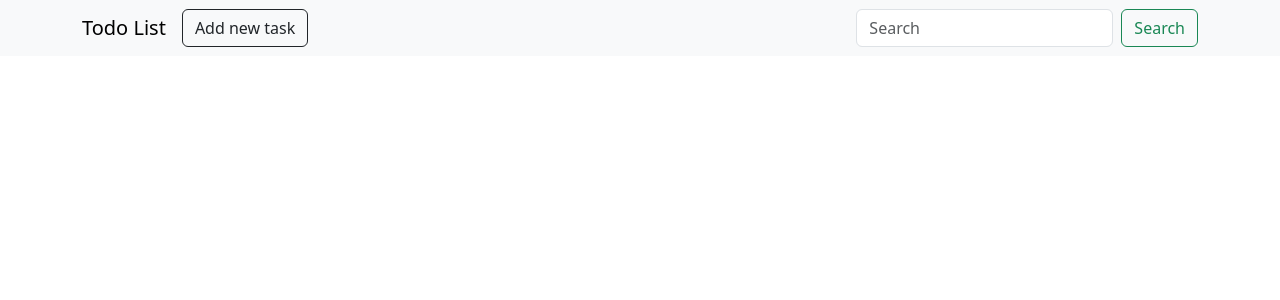
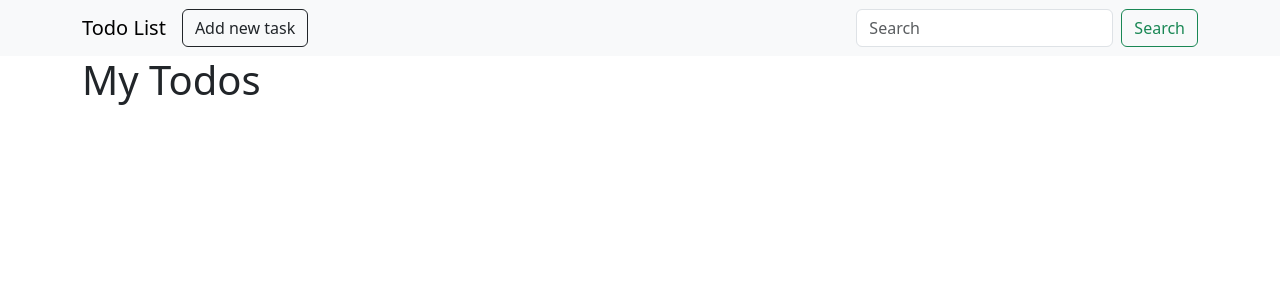
Before and after one commit to netanelbi3/todo-app, a React (Create React App) app: page / in a window 1280 px wide. Shown: the top 300 px of the page. Built offline with nearby package versions, Linux system fonts and the light colour scheme.

Commit message:
finish task item acodion

```diff
--- a/src/App.js
+++ b/src/App.js
@@ -1,17 +1,19 @@
 import Header from "./components/Header";
 import { useState, useEffect } from "react";
-
+import TaskList from "./components/TaskList";
 
 function App() {
     const [tasks, setTasks] = useState([]);
 
     const handleAddTask = (e) => {
       e.preventDefault();
+       const _id = Math.floor(Math.random() * 10000) + 1;
       const title = e.target.form[0].value;
       const description = e.target.form[1].value;
       const expirationDate = e.target.form[2].value;
       const priority = e.target.form[3].value;
       const newTask = {
+        _id,
         title,
         description,
         expirationDate,
@@ -26,14 +28,14 @@ function App() {
       const tasks = JSON.parse(localStorage.getItem("tasks"));
       if (tasks) {
         setTasks(tasks);
-      } else {
-        alert("No tasks found in local storage");
       }
     }, []);
   return (
     <>
       <Header handleAddTask={handleAddTask} />
-      <div className="container"></div>
+      <div className="container">
+        <TaskList tasks={tasks} />
+      </div>
     </>
   );
 }
--- /dev/null
+++ b/src/components/TaskItem.jsx
@@ -0,0 +1,24 @@
+import React from "react";
+import Accordion from "react-bootstrap/Accordion";
+import InputGroup from "react-bootstrap/InputGroup";
+import "./style.css";
+const TaskItem = ({ title, description, expirationDate, priority }) => {
+  return (
+    <>
+      <InputGroup className="mb-3">
+        <InputGroup.Checkbox aria-label="Checkbox for following text input" />
+        <Accordion defaultActiveKey="1" className="custom-accordion">
+          <Accordion.Item eventKey="0">
+            <Accordion.Header>{title}</Accordion.Header>
+            <Accordion.Body>
+              <p>{description}</p>
+              <p>{expirationDate}</p>
+            </Accordion.Body>
+          </Accordion.Item>
+        </Accordion>
+      </InputGroup>
+    </>
+  );
+};
+
+export default TaskItem;
--- /dev/null
+++ b/src/components/TaskList.jsx
@@ -0,0 +1,20 @@
+import React from "react";
+import TaskItem from "./TaskItem";
+const TaskList = ({ tasks }) => {
+  return (
+    <div>
+      <h1>My Todos</h1>
+      {tasks?.map((task) => (
+        <TaskItem
+          key={task._id}
+          title={task.title}
+          description={task.description}
+          expirationDate={task.expirationDate}
+          priority={task.priority}
+        />
+      ))}
+    </div>
+  );
+};
+
+export default TaskList;
--- /dev/null
+++ b/src/components/style.css
@@ -0,0 +1,3 @@
+.custom-accordion {
+  width: 80%;
+}
```
